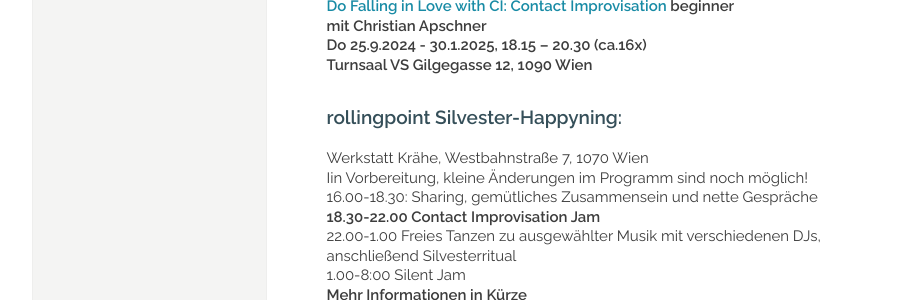
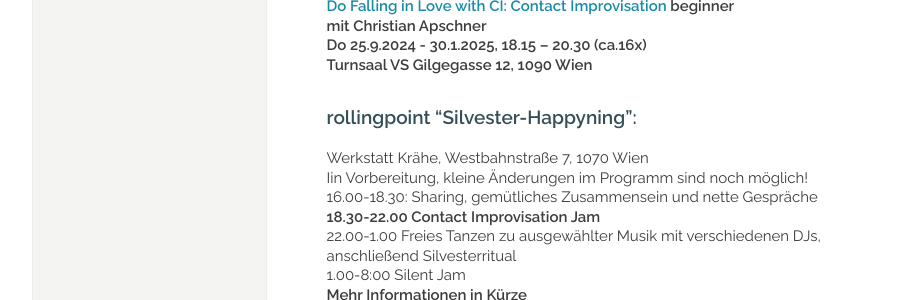
Before and after one commit to manulari/rollingpointat, a Jekyll site: the page built from _pages_de/index.md, in a window 1280 px wide and 900 px high, scrolled down 1441 px. Shown: the part 154-454 px from the top of the window, without its empty margins (152-1050 px from the left). Built offline with Jekyll 4.4.1, drawn with Linux system fonts in a browser that asks for light colours; comment, search, counter and statistics services are not loaded.

```diff
--- a/_pages_de/index.md
+++ b/_pages_de/index.md
@@ -43,7 +43,7 @@ An folgenden Terminen sind auch Neueinsteiger*inne*n zur Teilnahme an der Jams e
 **Do 25.9.2024 - 30.1.2025, 18.15 – 20.30 (ca.16x)**\
 **Turnsaal VS Gilgegasse 12, 1090 Wien**
 
-### **rollingpoint Silvester-Happyning:**
+### **rollingpoint "Silvester-Happyning":**
 
 Werkstatt Krähe, Westbahnstraße 7, 1070 Wien\
 Iin Vorbereitung, kleine Änderungen im Programm sind noch möglich!\
```
